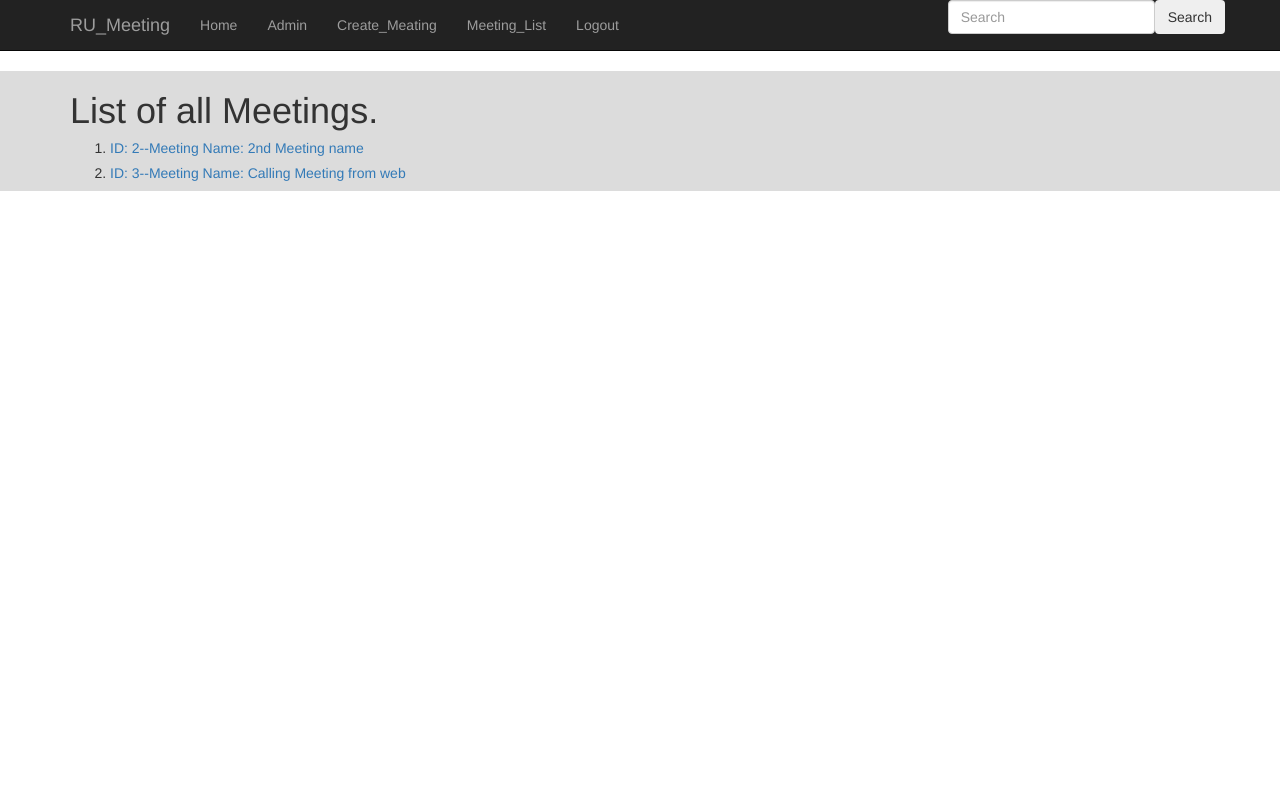
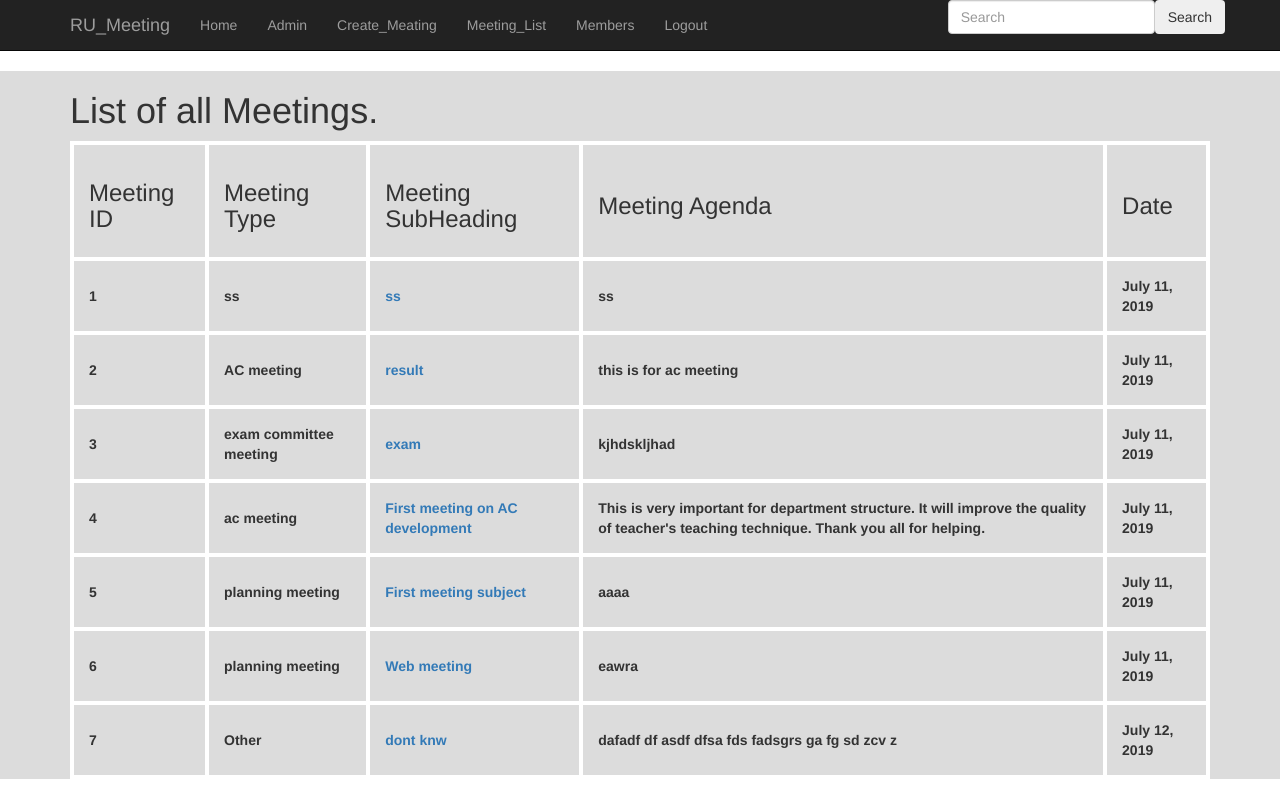
Before and after one commit to sohelsorowar/M_Project, a Django app: page /meeting_app/ in a window 1280 px wide. Run offline with Django 3.2, Linux system fonts and the light colour scheme; a user stored in the database is signed in; data comes from the database, SQL or seed files in the repository; lists and menus that the app fills with data are empty; some libraries are stand-ins or nearby versions.

Commit message:
Creating member s database

```diff
--- a/staff_meeting/meeting_app/admin.py
+++ b/staff_meeting/meeting_app/admin.py
@@ -1,9 +1,10 @@
 from django.contrib import admin
-from meeting_app.models import UserProfileInfo,Create_Meeting
+from meeting_app.models import UserProfileInfo,Create_Meeting,Committee_Member
 # Register your models here.
 
 
 admin.site.register(UserProfileInfo)
 admin.site.register(Create_Meeting)
+admin.site.register(Committee_Member)
 
 # Register your models here.
--- a/staff_meeting/meeting_app/forms.py
+++ b/staff_meeting/meeting_app/forms.py
@@ -20,4 +20,4 @@ class UserProfileInfoForm(forms.ModelForm):
 class Create_MeetingForm(forms.ModelForm):
     class Meta():
         model = Create_Meeting
-        fields =('meeting_name','meeting_sub','meeting_text')
+        fields =('meeting_name','meeting_sub','meeting_text','date')
--- a/staff_meeting/meeting_app/models.py
+++ b/staff_meeting/meeting_app/models.py
@@ -1,6 +1,7 @@
 from django.db import models
 from django.contrib.auth.models import User
 from django.core.urlresolvers import reverse
+from datetime import datetime
 
 # Create your models here.
 
@@ -16,13 +17,22 @@ class UserProfileInfo(models.Model):
 def __str__(self):
     return self.user.username
 
-
+CHOICES = (
+    ('Planning Meeting','Planning Meeting',),
+    ('Exam Committee Meeting', 'Exam Committee Meeting'),
+    ('Event Meeting','Event Meeting'),
+    ('AC Meeting','AC Meeting'),
+    ('General Meeting','General Meeting'),
+    ('Other','Other')
+)
 
 class Create_Meeting(models.Model):
-    meeting_id = models.IntegerField()
-    meeting_name= models.CharField(max_length=256)
+    #meeting_id = models.IntegerField()
+    meeting_id = models.AutoField(primary_key=True)
+    meeting_name= models.CharField(max_length=256, choices=CHOICES, default='General Meeting')
     meeting_sub= models.CharField(max_length=256)
-    meeting_text= models.TextField(max_length=1024)
+    meeting_text= models.TextField(max_length=500)
+    date = models.DateField(default=datetime.now)
 
     def __str__(self):
         return self.meeting_name
@@ -33,4 +43,16 @@ class Create_Meeting(models.Model):
         #return reverse("meeting_app:meeting_detail")
 
 
+class Committee_Member(models.Model):
+    first_name = models.CharField(max_length=50,blank=False)
+    last_name = models.CharField(max_length=50,blank=False)
+    designation = models.CharField(max_length=50,blank=False)
+    member_type = models.ForeignKey(Create_Meeting,related_name='committee_members')
+    email = models.EmailField(max_length=70,blank=False)
+
+    def __str__(self):
+        return self.first_name
+
+
+
 # Create your models here.
--- a/staff_meeting/meeting_app/urls.py
+++ b/staff_meeting/meeting_app/urls.py
@@ -11,6 +11,7 @@ urlpatterns=[
         url(r'^delete/(?P<pk>\d+)/$',views.Create_MeetingDetailView.as_view(),name='delete'),
        url(r'^(?P<pk>\d+)/$',views.Create_MeetingDetailView.as_view(),name='meeting_detail'),
        url(r'^meeting_detail/$',views.meeting_detail,name='meeting_detail'),
+       url(r'^member_list/$',views.Committee_MemberListView.as_view(),name='member_list'),
 
 
       # url(r'^$',views.Create_MeetingListView.as_view,name='list')
--- a/staff_meeting/meeting_app/views.py
+++ b/staff_meeting/meeting_app/views.py
@@ -24,8 +24,6 @@ def index(request):
     return render(request,'meeting_app/index.html')
 
 def create_meeting(request):
-
-
     return render(request,'meeting_app/create_meeting.html')
 
 def meeting_detail(request):
@@ -113,11 +111,11 @@ class Create_MeetingDetailView(DetailView):
     template_name = 'meeting_app/meeting_detail.html'
 
 class Create_MeetingCreateView(CreateView):
-    fields=('meeting_id','meeting_name','meeting_sub','meeting_text')
+    fields=('meeting_name','meeting_sub','meeting_text','date')
     model = models.Create_Meeting
 
 class Create_MeetingUpdateView(UpdateView):
-    fields=('meeting_id','meeting_name','meeting_sub','meeting_text')
+    fields=('meeting_name','meeting_sub','meeting_text','date')
     model = models.Create_Meeting
 
 
@@ -126,6 +124,11 @@ class Create_MeatingDeleteView(DeleteView):
     success_url = reverse_lazy("meeting_app:list")
 
 
+class Committee_MemberListView(ListView):
+    context_object_name = 'committee_members'
+    model = models.Committee_Member
+
+
 #lass Create_MeetingListView(DetailView):
 #    context_object_name='meeting_detail'
 #    model = models.Create_Meeting
--- a/staff_meeting/templates/meeting_app/base.html
+++ b/staff_meeting/templates/meeting_app/base.html
@@ -23,6 +23,7 @@
 
           <li><a class=" navbar-link " href="{% url 'meeting_app:create_meeting' %}">Create_Meating</a></li>
           <li><a class=" navbar-link " href="{% url 'meeting_app:list' %}">Meeting_List</a></li>
+          <li><a class=" navbar-link " href="{% url 'meeting_app:member_list' %}">Members</a></li>
           <li><a class='navbar-link' href="{% url 'logout' %}">Logout</a></li>
 
 
--- a/staff_meeting/templates/meeting_app/create_meeting_list.html
+++ b/staff_meeting/templates/meeting_app/create_meeting_list.html
@@ -1,15 +1,41 @@
 {% extends 'meeting_app/base.html' %}
 {% block body_block %}
+<style>
+  table, th, td {
+    border: 4px solid white;
+    border-collapse: collapse;
+  }
+  th, td {
+    padding: 15px;
+  }
+</style>
+
+
 
 <div class="mask rgba-gradient align-items-center" style=" background-color:#DCDCDC;">
 <div class="container" >
 <div class="jumbtron">
 <h1>List of all Meetings.</h1>
-  <ol>
-    {% for create_meeting in create_meetings %}
-    <h5><li><a href="{{create_meeting.meeting_id}}">ID: {{create_meeting.meeting_id}}--Meeting Name: {{create_meeting.meeting_name}}</a></li></h5>
-    {% endfor %}
-  </ol>
+
+  <table style="width:100%">
+  <tr>
+    <th> <h3>Meeting ID</h3>  </th>
+    <th><h3>Meeting Type</h3>  </th>
+    <th><h3>Meeting SubHeading</h3>  </th>
+    <th><h3>Meeting Agenda</h3>  </th>
+    <th><h3>Date</h3>  </th>
+  </tr>
+  {% for create_meeting in create_meetings %}
+  <tr>
+    <th> {{create_meeting.meeting_id }}</th>
+    <th> {{ create_meeting.meeting_name }}</th>
+    <th> <a href="{{create_meeting.meeting_id}}">{{ create_meeting.meeting_sub }}</a></th>
+    <th> {{ create_meeting.meeting_text }}</th>
+    <th> {{ create_meeting.date }}</th>
+  </tr>
+  {% endfor %}
+  </table>
+
 
 
 </div>
```
Also changed, not shown: staff_meeting/templates/meeting_app/committee_member_list.html (added, +44 -0 lines), staff_meeting/templates/meeting_app/create_meeting_form.html (+7 -1 lines), staff_meeting/db.sqlite3, staff_meeting/meeting_app/migrations/0003_auto_20190711_1613.py (added), staff_meeting/meeting_app/migrations/0004_auto_20190711_1813.py (added), staff_meeting/meeting_app/migrations/0005_auto_20190712_1053.py (added).
